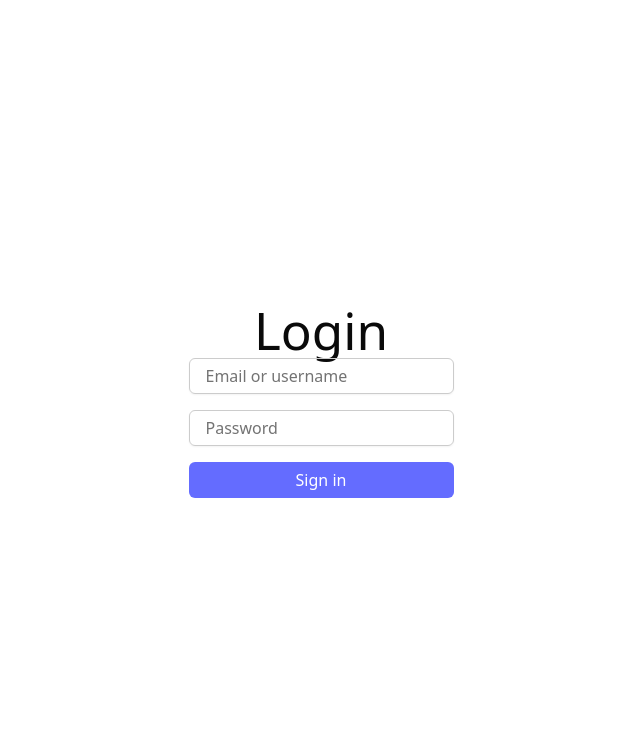
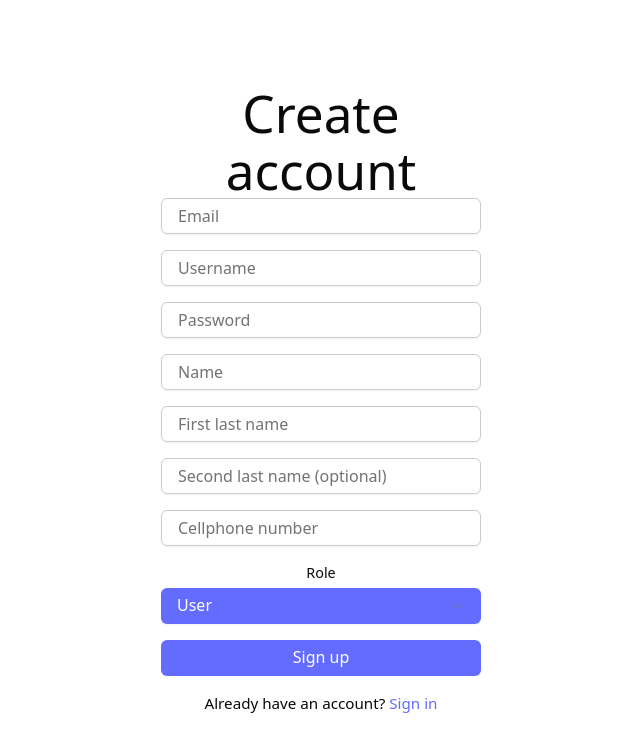
Before and after one commit to jatempa/restaurant-client, a React (Vite) app: page /register in a window 1280 px wide. Before the commit this address led to /. Shown: the top 752 px of the page, without its empty margins (319-959 px from the left). Built offline with nearby package versions, Linux system fonts and the light colour scheme.

Commit message:
Create sign up form

```diff
--- a/src/App.tsx
+++ b/src/App.tsx
@@ -1,6 +1,7 @@
 import { BrowserRouter, Routes, Route, Navigate } from 'react-router-dom'
 import { useAuth } from './context/useAuth'
 import { Login } from './components/Login'
+import { Register } from './components/Register'
 import { AccountList } from './components/AccountList'
 import { CreateAccount } from './components/CreateAccount'
 import { AccountDetail } from './components/AccountDetail'
@@ -17,6 +18,7 @@ function AppRoutes() {
   return (
     <Routes>
       <Route path="/" element={<Login />} />
+      <Route path="/register" element={<Register />} />
       <Route
         path="/accounts"
         element={
--- a/src/components/Login.css
+++ b/src/components/Login.css
@@ -46,6 +46,17 @@
   margin-top: 0.25rem;
 }
 
+.auth-role label {
+  display: block;
+  margin-bottom: 0.25rem;
+  font-size: 0.9rem;
+}
+
+.auth-link-row {
+  margin-top: 1rem;
+  font-size: 0.95rem;
+}
+
 .user-info {
   margin-top: 2rem;
   padding: 1.5rem;
--- a/src/components/Login.tsx
+++ b/src/components/Login.tsx
@@ -1,5 +1,5 @@
 import { useState, useEffect } from 'react'
-import { useNavigate } from 'react-router-dom'
+import { Link, useNavigate } from 'react-router-dom'
 import { useAuth } from '../context/useAuth'
 import { Button } from '@/components/ui/button'
 import { Input } from '@/components/ui/input'
@@ -83,6 +83,10 @@ export function Login() {
         </Button>
       </form>
 
+      <p className="auth-link-row">
+        Don&apos;t have an account? <Link to="/register">Create one</Link>
+      </p>
+
       {error && <p className="error">{error}</p>}
     </div>
   )
--- /dev/null
+++ b/src/components/Register.tsx
@@ -0,0 +1,178 @@
+import { useEffect, useState } from 'react'
+import { Link, useNavigate } from 'react-router-dom'
+import { z } from 'zod'
+import { useAuth } from '@/context/useAuth'
+import { registerSchema } from '@/lib/validations'
+import { Button } from '@/components/ui/button'
+import { Input } from '@/components/ui/input'
+import { Select, SelectContent, SelectItem, SelectTrigger, SelectValue } from '@/components/ui/select'
+import './Login.css'
+
+type RegisterFieldErrors = Partial<Record<keyof z.infer<typeof registerSchema>, string>>
+type RoleValue = z.infer<typeof registerSchema>['role']
+
+export function Register() {
+  const [email, setEmail] = useState('')
+  const [username, setUsername] = useState('')
+  const [password, setPassword] = useState('')
+  const [name, setName] = useState('')
+  const [firstLastName, setFirstLastName] = useState('')
+  const [secondLastName, setSecondLastName] = useState('')
+  const [cellphoneNumber, setCellphoneNumber] = useState('')
+  const [role, setRole] = useState<RoleValue>('ROLE_USER')
+  const [loading, setLoading] = useState(false)
+  const [error, setError] = useState('')
+  const [fieldErrors, setFieldErrors] = useState<RegisterFieldErrors>({})
+  const { auth, register } = useAuth()
+  const navigate = useNavigate()
+
+  useEffect(() => {
+    if (auth) navigate('/accounts')
+  }, [auth, navigate])
+
+  async function handleSubmit(e: React.FormEvent) {
+    e.preventDefault()
+    setError('')
+    setFieldErrors({})
+
+    const parsed = registerSchema.safeParse({
+      email,
+      username,
+      password,
+      name,
+      firstLastName,
+      secondLastName: secondLastName || undefined,
+      cellphoneNumber,
+      role,
+    })
+
+    if (!parsed.success) {
+      const { fieldErrors: issues } = z.flattenError(parsed.error)
+      setFieldErrors({
+        email: issues.email?.[0],
+        username: issues.username?.[0],
+        password: issues.password?.[0],
+        name: issues.name?.[0],
+        firstLastName: issues.firstLastName?.[0],
+        secondLastName: issues.secondLastName?.[0],
+        cellphoneNumber: issues.cellphoneNumber?.[0],
+        role: issues.role?.[0],
+      })
+      return
+    }
+
+    setLoading(true)
+    try {
+      const result = await register(parsed.data)
+      if (result.ok) {
+        navigate('/accounts')
+      } else {
+        setError(result.error || 'Registration failed')
+      }
+    } catch (err) {
+      setError(err instanceof Error ? err.message : 'Network error')
+    } finally {
+      setLoading(false)
+    }
+  }
+
+  return (
+    <div className="login-page">
+      <h1>Create account</h1>
+      <form onSubmit={handleSubmit} className="login-form">
+        <div>
+          <Input
+            type="email"
+            placeholder="Email"
+            value={email}
+            onChange={(e) => setEmail(e.target.value)}
+            aria-invalid={!!fieldErrors.email}
+          />
+          {fieldErrors.email && <p className="field-error">{fieldErrors.email}</p>}
+        </div>
+        <div>
+          <Input
+            type="text"
+            placeholder="Username"
+            value={username}
+            onChange={(e) => setUsername(e.target.value)}
+            aria-invalid={!!fieldErrors.username}
+          />
+          {fieldErrors.username && <p className="field-error">{fieldErrors.username}</p>}
+        </div>
+        <div>
+          <Input
+            type="password"
+            placeholder="Password"
+            value={password}
+            onChange={(e) => setPassword(e.target.value)}
+            aria-invalid={!!fieldErrors.password}
+          />
+          {fieldErrors.password && <p className="field-error">{fieldErrors.password}</p>}
+        </div>
+        <div>
+          <Input
+            type="text"
+            placeholder="Name"
+            value={name}
+            onChange={(e) => setName(e.target.value)}
+            aria-invalid={!!fieldErrors.name}
+          />
+          {fieldErrors.name && <p className="field-error">{fieldErrors.name}</p>}
+        </div>
+        <div>
+          <Input
+            type="text"
+            placeholder="First last name"
+            value={firstLastName}
+            onChange={(e) => setFirstLastName(e.target.value)}
+            aria-invalid={!!fieldErrors.firstLastName}
+          />
+          {fieldErrors.firstLastName && <p className="field-error">{fieldErrors.firstLastName}</p>}
+        </div>
+        <div>
+          <Input
+            type="text"
+            placeholder="Second last name (optional)"
+            value={secondLastName}
+            onChange={(e) => setSecondLastName(e.target.value)}
+            aria-invalid={!!fieldErrors.secondLastName}
+          />
+          {fieldErrors.secondLastName && <p className="field-error">{fieldErrors.secondLastName}</p>}
+        </div>
+        <div>
+          <Input
+            type="tel"
+            placeholder="Cellphone number"
+            value={cellphoneNumber}
+            onChange={(e) => setCellphoneNumber(e.target.value)}
+            aria-invalid={!!fieldErrors.cellphoneNumber}
+          />
+          {fieldErrors.cellphoneNumber && <p className="field-error">{fieldErrors.cellphoneNumber}</p>}
+        </div>
+        <div className="auth-role">
+          <label htmlFor="register-role">Role</label>
+          <Select value={role} onValueChange={(value: string) => setRole(value as RoleValue)}>
+            <SelectTrigger id="register-role" className="auth-role-select w-full">
+              <SelectValue placeholder="Select a role" />
+            </SelectTrigger>
+            <SelectContent>
+              <SelectItem value="ROLE_USER">User</SelectItem>
+              <SelectItem value="ROLE_ADMIN">Admin</SelectItem>
+            </SelectContent>
+          </Select>
+          {fieldErrors.role && <p className="field-error">{fieldErrors.role}</p>}
+        </div>
+        <Button type="submit" disabled={loading}>
+          {loading ? 'Creating account...' : 'Sign up'}
+        </Button>
+      </form>
+
+      <p className="auth-link-row">
+        Already have an account? <Link to="/">Sign in</Link>
+      </p>
+
+      {error && <p className="error">{error}</p>}
+    </div>
+  )
+}
--- a/src/context/useAuth.ts
+++ b/src/context/useAuth.ts
@@ -3,7 +3,8 @@ import { useAuthStore } from '@/stores/auth.store'
 export function useAuth() {
   const auth = useAuthStore((state) => state.auth)
   const login = useAuthStore((state) => state.login)
+  const register = useAuthStore((state) => state.register)
   const logout = useAuthStore((state) => state.logout)
   const fetchWithAuth = useAuthStore((state) => state.fetchWithAuth)
-  return { auth, login, logout, fetchWithAuth }
+  return { auth, login, register, logout, fetchWithAuth }
 }
--- a/src/lib/validations.ts
+++ b/src/lib/validations.ts
@@ -3,6 +3,20 @@ import { z } from 'zod';
 export const loginSchema = z.object({
   identifier: z.string().min(1, 'Email or username is required'),
   password: z.string().min(1, 'Password is required'),
+});
+
+export const registerSchema = z.object({
+  email: z.email('Invalid email'),
+  username: z.string().min(3, 'Username must be at least 3 characters'),
+  password: z.string().min(6, 'Password must be at least 6 characters'),
+  name: z.string().min(1, 'Name is required').max(60, 'Name must be at most 60 characters'),
+  firstLastName: z
+    .string()
+    .min(1, 'First last name is required')
+    .max(60, 'First last name must be at most 60 characters'),
+  secondLastName: z.string().max(60, 'Second last name must be at most 60 characters').optional(),
+  cellphoneNumber: z.string().min(1, 'Cellphone number is required').max(30, 'Cellphone number is too long'),
+  role: z.enum(['ROLE_USER', 'ROLE_ADMIN']),
 });
 
 export const createAccountSchema = z.object({
@@ -19,5 +33,6 @@ export const productAmountSchema = z.object({
 });
 
 export type LoginInput = z.infer<typeof loginSchema>;
+export type RegisterInput = z.infer<typeof registerSchema>;
 export type CreateAccountInput = z.infer<typeof createAccountSchema>;
 export type AddProductInput = z.infer<typeof addProductSchema>;
--- a/src/stores/auth.store.ts
+++ b/src/stores/auth.store.ts
@@ -15,9 +15,21 @@ export interface AuthState {
   user: User
 }
 
+export interface RegisterPayload {
+  email: string
+  username: string
+  password: string
+  name: string
+  firstLastName: string
+  secondLastName?: string
+  cellphoneNumber: string
+  role: 'ROLE_USER' | 'ROLE_ADMIN'
+}
+
 interface AuthStore {
   auth: AuthState | null
   login: (identifier: string, password: string) => Promise<{ ok: boolean; error?: string }>
+  register: (payload: RegisterPayload) => Promise<{ ok: boolean; error?: string }>
   logout: () => void
   fetchWithAuth: (url: string, options?: RequestInit) => Promise<Response>
 }
@@ -36,6 +48,24 @@ export const useAuthStore = create<AuthStore>()(
         const data = await res.json()
         if (!res.ok) {
           return { ok: false, error: data.message || 'Login failed' }
+        }
+        const state: AuthState = {
+          token: data.token,
+          user: data.user,
+        }
+        set({ auth: state })
+        return { ok: true }
+      },
+
+      register: async (payload: RegisterPayload) => {
+        const res = await fetch(`${API_BASE}/auth/register`, {
+          method: 'POST',
+          headers: { 'Content-Type': 'application/json' },
+          body: JSON.stringify(payload),
+        })
+        const data = await res.json()
+        if (!res.ok) {
+          return { ok: false, error: data.message || 'Registration failed' }
         }
         const state: AuthState = {
           token: data.token,
```
